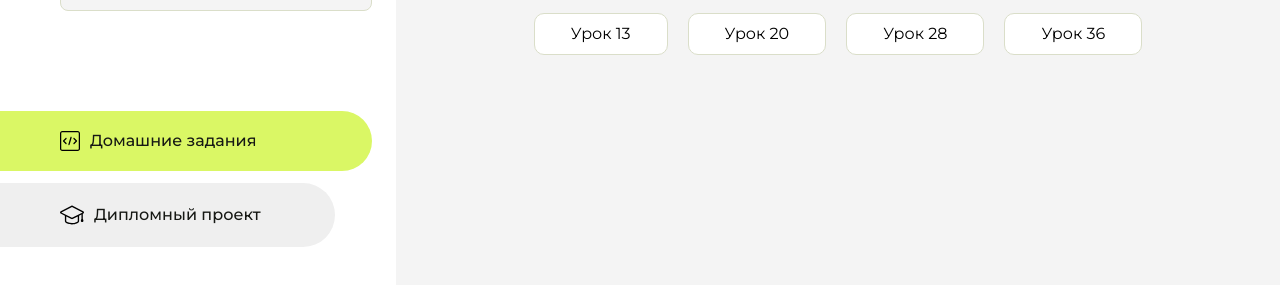
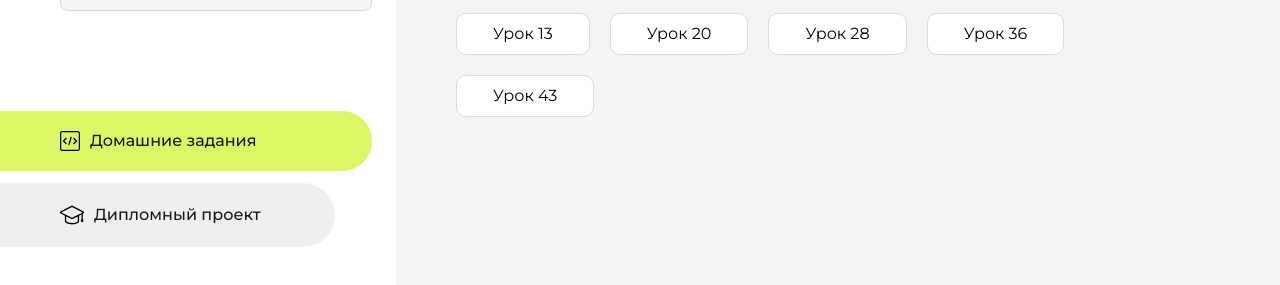
Before and after one commit to hagiskawww/homework, a plain HTML site: page index.html in a window 1280 px wide. Shown: the part 225-510 px from the top of the page. Drawn offline with Linux system fonts and the light colour scheme.

Commit message:
Update index.html

```diff
--- a/index.html
+++ b/index.html
@@ -104,6 +104,9 @@
                      <li class="content__list-item">
                         <a href="./CSS-36(homework)/index.html">Урок 36</a>
                     </li>
+                      <li class="content__list-item">
+                        <a href="./FlexBox-43(homework)/index.html">Урок 43</a>
+                    </li>
                 </ul>
             </div>
             <div class="content__block hidden" id="diplomBlock">
```
